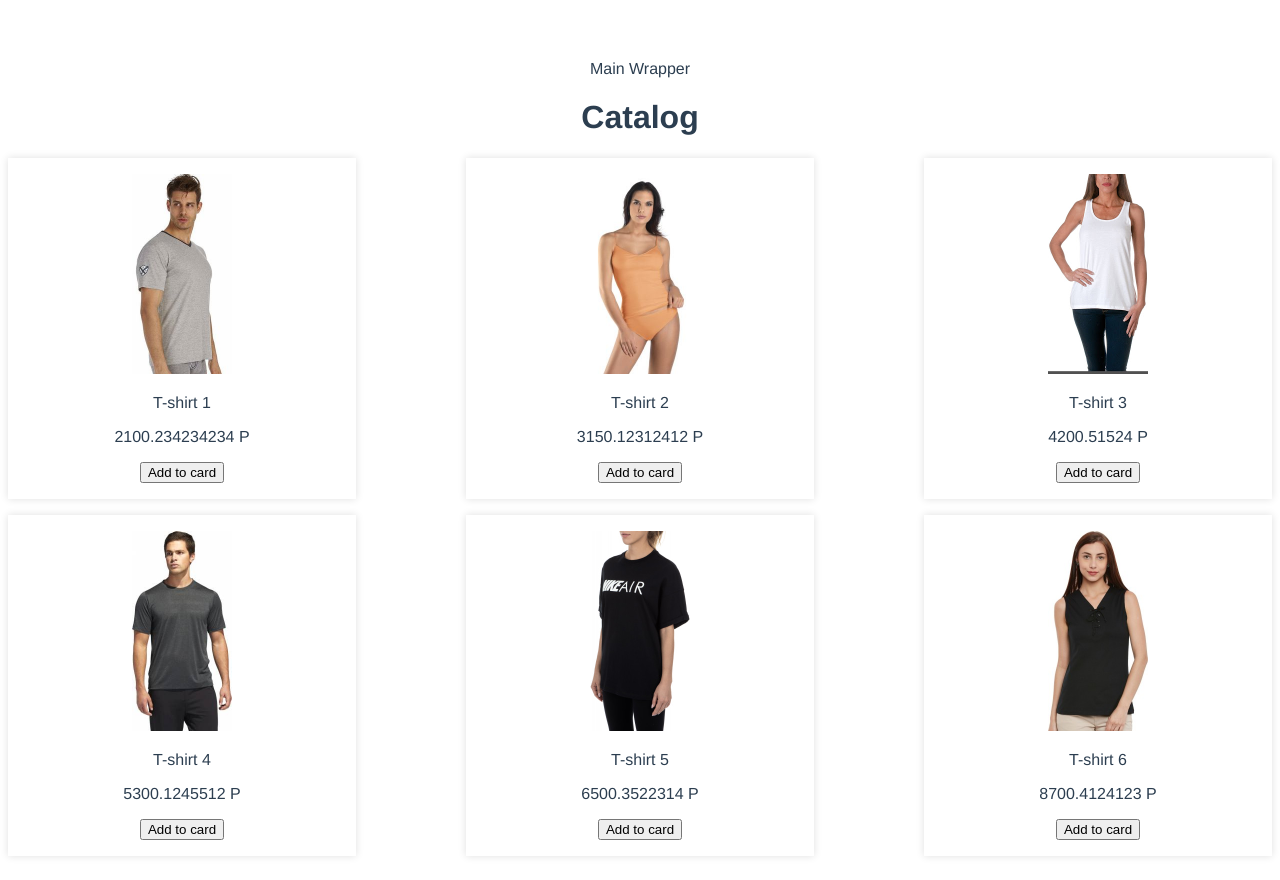
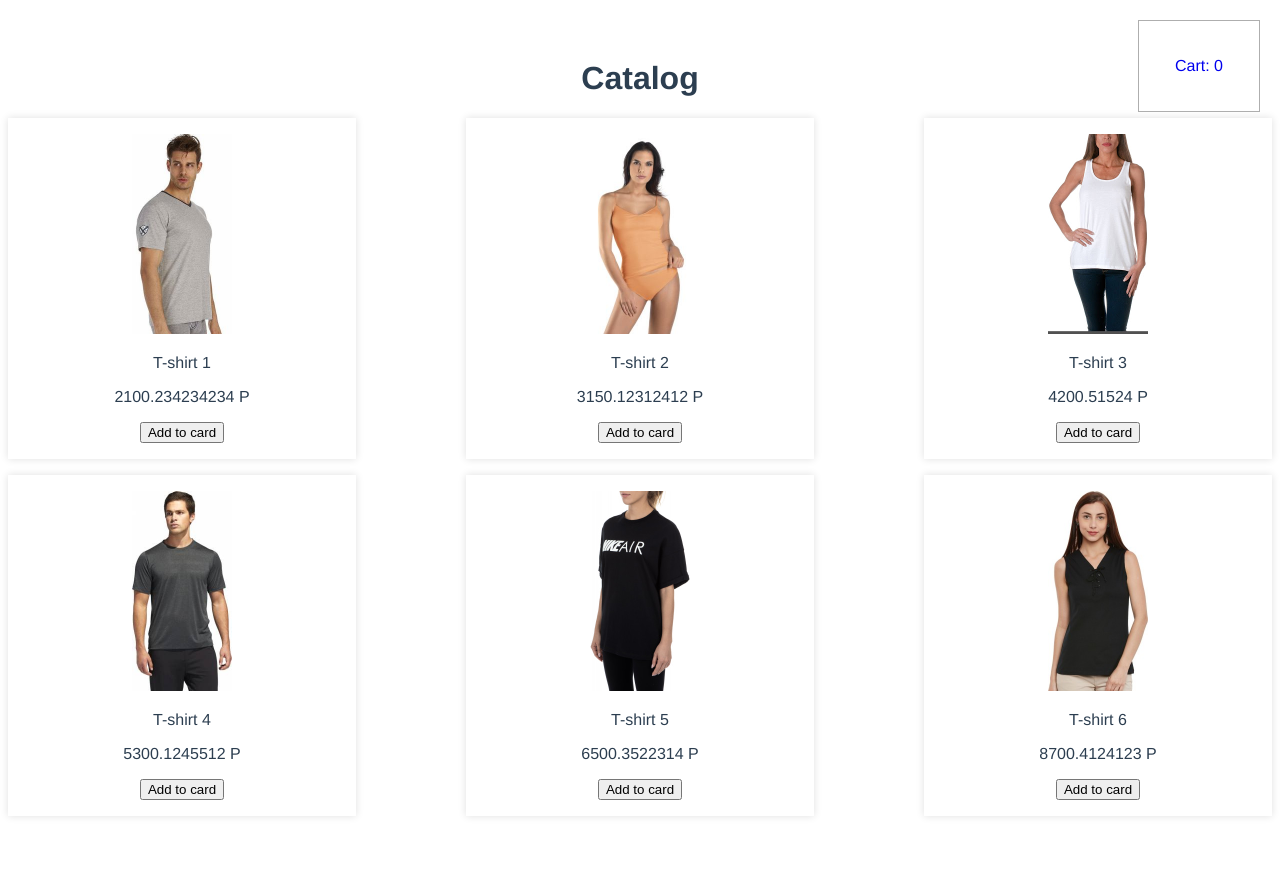
Before and after one commit to ospreystudio/shop, a Vue app: page / in a window 1280 px wide. After the commit the page ends 840 px from the top, so only its background shows below. Built offline with nearby package versions, Linux system fonts and the light colour scheme; data requests are answered from the project's data file.

Commit message:
router complite

```diff
--- a/src/components/CatalogCart.vue
+++ b/src/components/CatalogCart.vue
@@ -1,5 +1,9 @@
 <template>
   <div class="v-cart">
+    <router-link :to="{name: 'catalog'}">
+      <div class="v-catalog__link_to_cart">Back to catalog</div>
+    </router-link>
+    <p v-if="!cart_data.length">There are no products in card...</p>
   <h1>Cart</h1>
   <cart-item v-for="(item, index) in cart_data"
               :key="item.article"
--- a/src/components/MainCatalog.vue
+++ b/src/components/MainCatalog.vue
@@ -1,5 +1,9 @@
 <template>
 <div class='v-catalog'>
+  <router-link :to="{name: 'cart', params: {cart_data: cart}}">
+    <div class="v-catalog__link_to_cart">Cart: {{ cart.length }}</div>
+  </router-link>
+
   <h1>Catalog</h1>
 <div class='v-catalog__list'>
 <catalog-item v-for="product in products"
@@ -20,7 +24,7 @@
     CatalogItem
   },
   computed: {
-    ...mapGetters(['products']),
+    ...mapGetters(['products', 'cart']),
   },
   methods: {
     ...mapActions(['getProduct', 'addCart']),
@@ -47,33 +51,12 @@
  }
 &__link_to_cart {
    position: fixed;
-   top: 80px;
-   right: 10px;
+   top: 20px;
+   right: 20px;
    padding: 18px*2;
    border: solid 1px #aeaeae;
    background: #ffffff;
  }
 }
-.filters {
-  display: flex;
-  justify-content: space-between;
-  align-items: center;
-}
-.range-slider {
-  width: 200px;
-  margin: auto 16px;
-  text-align: center;
-  position: relative;
-}
-.range-slider svg, .range-slider input[type=range] {
-  position: absolute;
-  left: 0;
-  bottom: 0;
-}
-input[type=range]::-webkit-slider-thumb {
-  z-index: 2;
-  position: relative;
-  top: 2px;
-  margin-top: -7px;
-}
+
 </style>
--- a/src/components/MainWrapper.vue
+++ b/src/components/MainWrapper.vue
@@ -1,39 +1,28 @@
 <template>
   <div class="v-main wrapper">
-  <p> {{ title }}</p>
-    <main-catalog></main-catalog>
-    <catalog-cart v-if="cart.length"
-                  :cart_data="cart"></catalog-cart>
+    <keep-alive>
+      <router-view></router-view>
+    </keep-alive>
   </div>
 </template>
 
 <script>
 
-import MainCatalog from "./MainCatalog";
-import CatalogCart from "./CatalogCart";
-import {mapGetters} from 'vuex'
+
 export default {
-  name: "v-main-wrapper.vue",
-  components: {
-    MainCatalog,
-    CatalogCart
-  },
+  name: "MainWrapper.vue",
+
   data() {
     return {
-      title: "Main Wrapper"
+
     }
   },
   computed:{
-    ...mapGetters([
-        'cart'
-    ])
   },
   methods: {
   },
   watch: {},
-  mounted() {
-    console.log('Hello im alive')
-  }
+
 }
 </script>
 
--- a/src/main.js
+++ b/src/main.js
@@ -1,10 +1,12 @@
 import Vue from 'vue'
 import App from './App.vue'
 import store from './vuex/store.js'
+import router from "./router/router";
 
 Vue.config.productionTip = false
 
 new Vue({
   store,
+  router,
   render: h => h(App),
 }).$mount('#app')
--- /dev/null
+++ b/src/router/router.js
@@ -0,0 +1,24 @@
+import Vue from 'vue'
+import Router from 'vue-router'
+import MainCatalog from "../components/MainCatalog";
+import CatalogCart from "../components/CatalogCart";
+
+Vue.use(Router)
+
+let router = new Router({
+    routes: [
+        {
+            path: '/',
+            name: 'catalog',
+            component: MainCatalog
+        },
+        {
+            path: '/cart',
+            name: 'cart',
+            component: CatalogCart,
+            props: true
+        }
+    ]
+})
+
+export default router
```
Also changed, not shown: src/styles/_variables.scss (deleted, +0 -8 lines).
